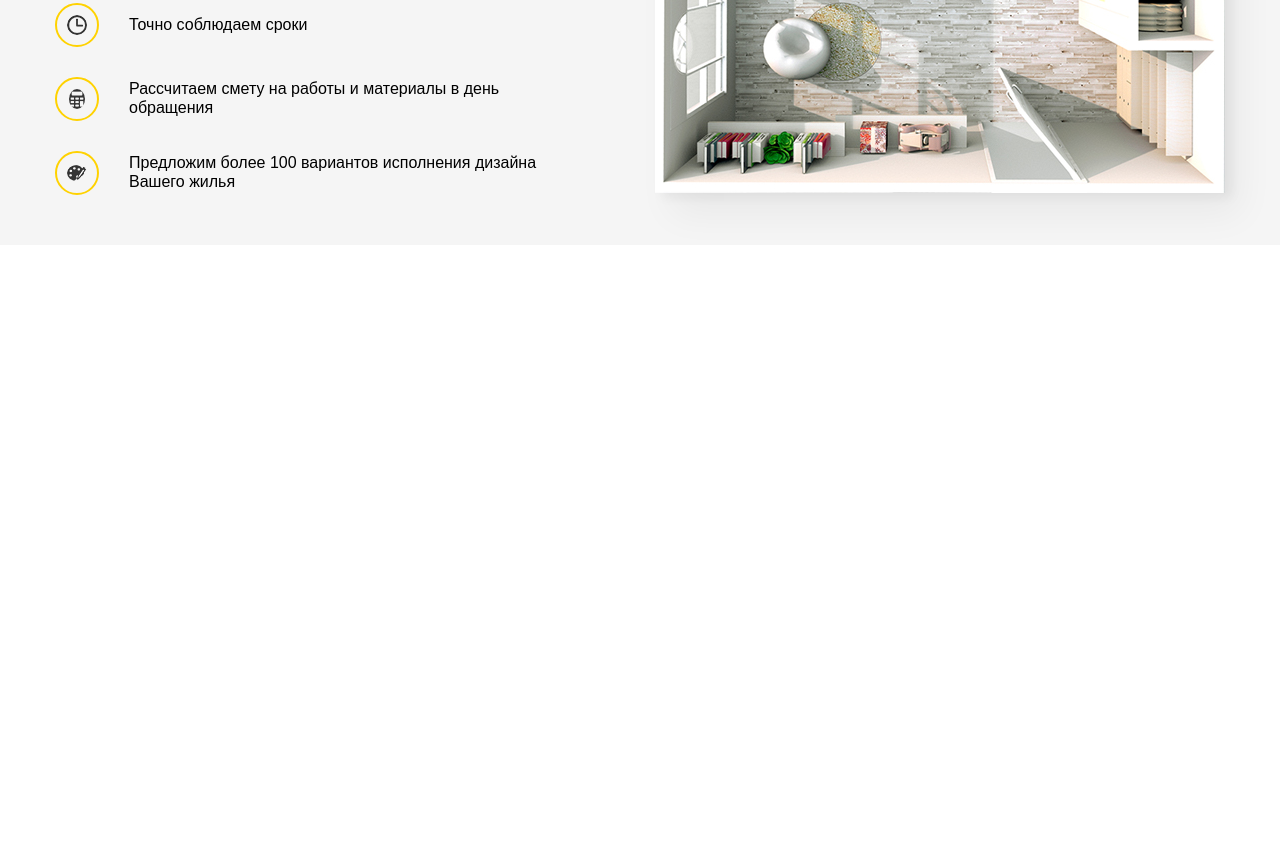
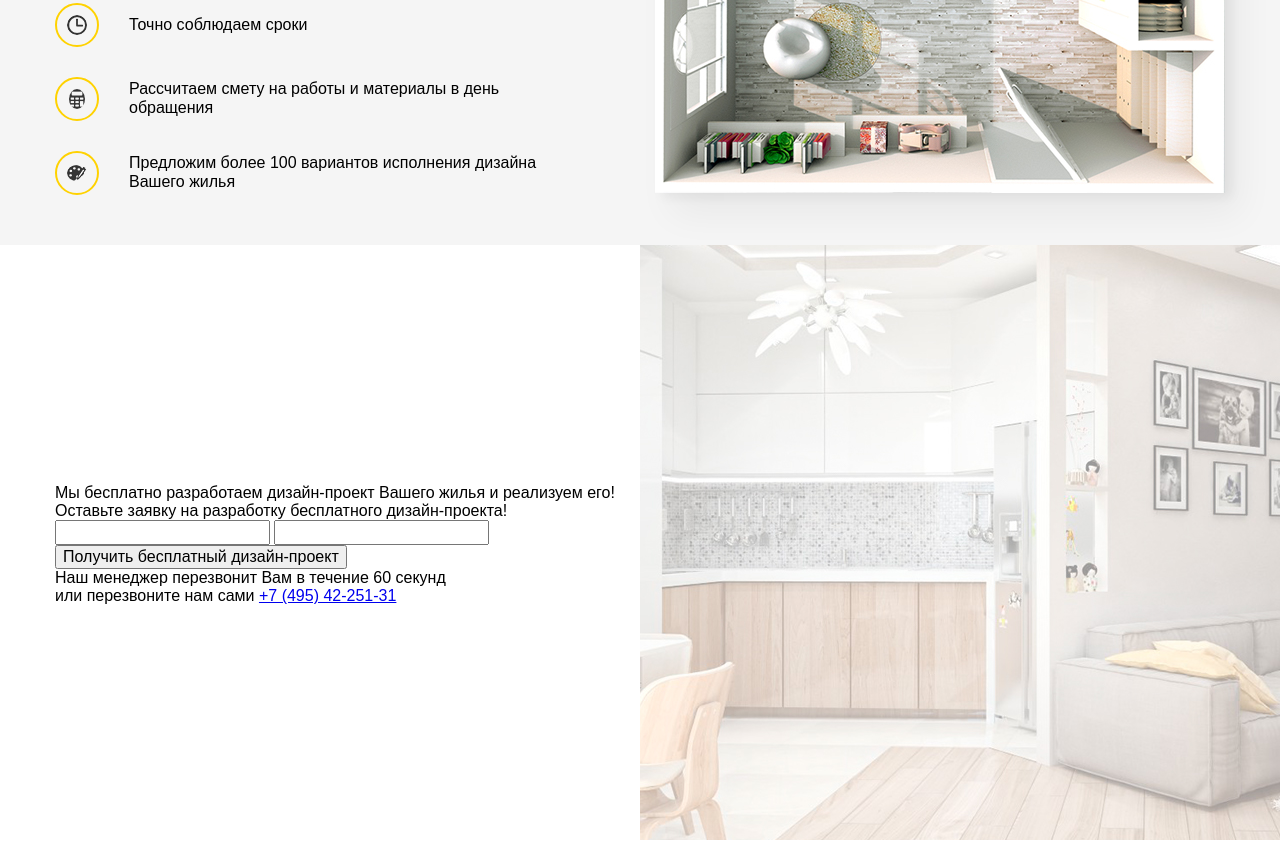
Before and after one commit to Dzidagor/front-end-course, a plain HTML site: page kurs_lesson_13/src/index.html in a window 1280 px wide. Shown: the part 435-1279 px from the top of the page. Before the commit the page ends 800 px from the top, so only its background shows below. Drawn offline with Linux system fonts and the light colour scheme.

Commit message:
Add files via upload

```diff
--- a/kurs_lesson_13/src/index.html
+++ b/kurs_lesson_13/src/index.html
@@ -61,5 +61,34 @@
       <!-- /.container -->
     </section>
     <!-- /.main -->
+    <section class="form">
+      <div class="container">
+        <div class="form-block">
+          <div class="form-block-text">
+            <span class="form-block-text__title">Мы бесплатно разработаем дизайн-проект Вашего жилья и реализуем его!</span>
+            <span class="form-block-text__subtitle">Оставьте заявку на разработку бесплатного дизайн-проекта!</span>
+
+            <div class="form-block-text-input">
+              <input type="text" class="form-block-text-input__name">
+              <input type="text" class="form-block-text-input__phone">
+              <button class="form-block-text-input__button">Получить бесплатный дизайн-проект</button>
+            </div>
+            <div class="form-block-text-info">
+              <span class="form-block-text-info__about-manager">Наш менеджер перезвонит Вам в течение 60 секунд</span>
+              <div class="form-block-text-info-recall">
+                <span class="form-block-text-info-recall__text">или перезвоните нам сами</span>
+                <a href="tel:+7(495)42-251-31" class="form-block-text-info-recall__phone">+7 (495) 42-251-31</a>
+              </div>
+            </div>
+          </div>
+          <div class="form-block-img">
+            <img src="img/form-bg.jpg" alt="">
+          </div>
+        </div>
+        <!-- /.form-block -->
+      </div>
+      <!-- /.container -->
+    </section>
+    <!-- /.form -->
   </body>
 </html>
--- /dev/null
+++ b/kurs_lesson_13/src/sass/blocks/_form.sass
@@ -0,0 +1,7 @@
+.form-block
+  display: flex
+  align-items: center
+  &-img
+    object-fit: cover
+    width: 50%
+    height: 100%
--- a/kurs_lesson_13/src/sass/style.sass
+++ b/kurs_lesson_13/src/sass/style.sass
@@ -3,3 +3,4 @@
 // Импорт стилей шапки
 @import 'blocks/header'
 @import 'blocks/main'
+@import 'blocks/form'
```
Also changed, not shown: kurs_lesson_13/src/css/style.css, kurs_lesson_13/src/img/form-bg.jpg (added), 1 other file.
